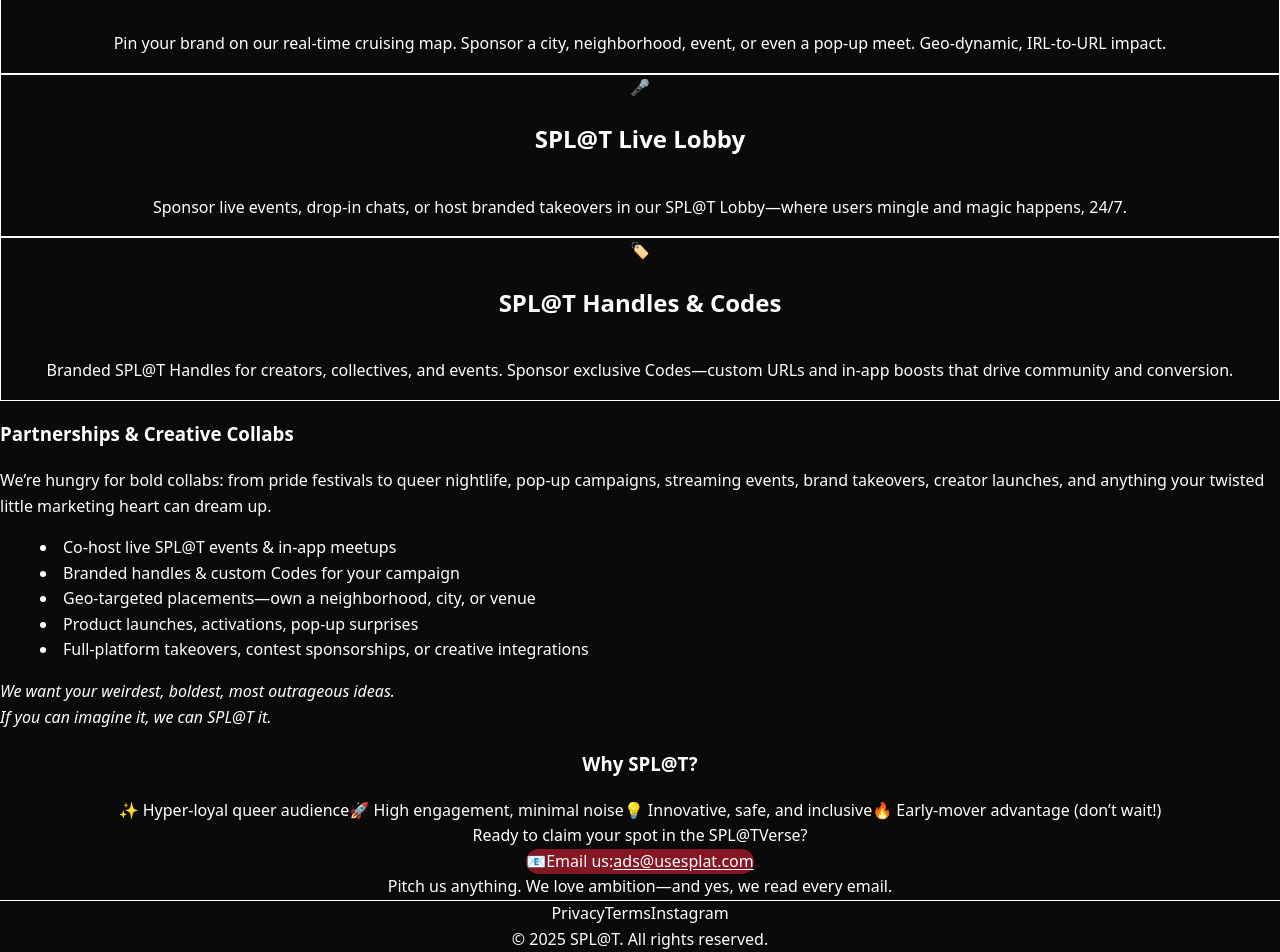
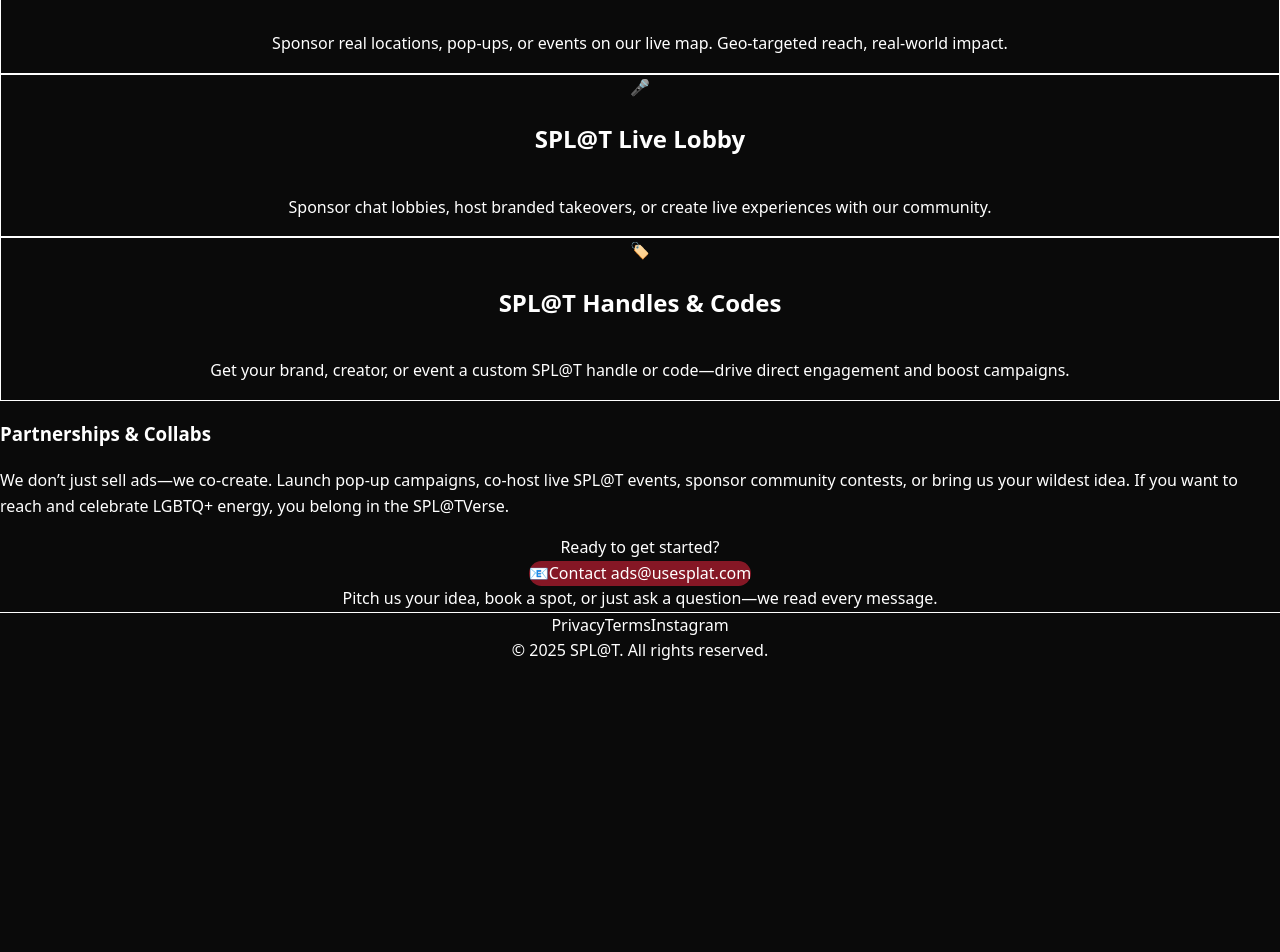
Before and after one commit to SPLAT-Admin/splat-landing-lite, a Next.js app: page /advertise in a window 1280 px wide. Shown: the part 585-1537 px from the top of the page. After the commit the page ends 1249 px from the top, so only its background shows below. Built offline with nearby package versions, Linux system fonts and the light colour scheme.

Commit message:
add advertise page with all SPL@TVerse ad and collab opportunities

```diff
--- a/pages/advertise.tsx
+++ b/pages/advertise.tsx
@@ -8,7 +8,6 @@
         <title>Advertise in the SPL@TVerse | SPL@T</title>
         <meta name="description" content="Partner, sponsor, or advertise in the SPL@TVerse – SPL@T App, Live Lobby, SP@T Map, Handles, Codes, and more. Bold, shameless, and built for connection." />
       </Head>
-      {/* NAV */}
       <nav className="w-full py-4 px-8 flex justify-between items-center">
         <span className="text-3xl font-extrabold tracking-tight text-[color:var(--deep-crimson,#e11d48)] drop-shadow">
           SPL@T
@@ -21,98 +20,62 @@
         </a>
       </nav>
 
-      {/* HERO */}
       <main className="flex-1 flex flex-col items-center justify-center px-6">
         <section className="max-w-3xl w-full text-center space-y-8 mt-10 mb-16">
           <h1 className="text-4xl md:text-5xl font-extrabold bg-gradient-to-r from-[color:var(--deep-crimson,#e11d48)] via-red-500 to-yellow-400 bg-clip-text text-transparent drop-shadow-xl">
             Advertise in the SPL@TVerse
           </h1>
           <p className="text-lg md:text-xl text-white/90 font-medium max-w-2xl mx-auto">
-            Unlock the most high-velocity, deeply connected LGBTQ+ audience on the internet.
-            SPL@T isn’t just another app—it’s a playground, a map, a movement, and your brand can be part of it.
+            Want to reach the boldest, fastest-growing LGBTQ+ audience online? Advertise, partner, or sponsor across the entire SPL@TVerse—where connection happens and your brand can become part of the story.
           </p>
         </section>
 
-        {/* Features/Channels */}
         <section className="max-w-4xl w-full grid grid-cols-1 md:grid-cols-2 gap-8 mb-16">
           <div className="bg-white/5 rounded-2xl shadow-lg p-7 flex flex-col items-center border border-red-900/10">
             <div className="text-3xl mb-3">📱</div>
             <h2 className="text-xl font-bold text-red-400 mb-2">SPL@T App</h2>
-            <p className="text-white/80">Integrated display and native placements. Seamless, unobtrusive, ultra-engaged. Launch your brand in the app everyone’s talking about.</p>
+            <p className="text-white/80">Banner, featured, or native ads inside the SPL@T app. Engage users where the magic happens.</p>
           </div>
           <div className="bg-white/5 rounded-2xl shadow-lg p-7 flex flex-col items-center border border-red-900/10">
             <div className="text-3xl mb-3">🗺️</div>
             <h2 className="text-xl font-bold text-red-400 mb-2">SP@T Map</h2>
-            <p className="text-white/80">Pin your brand on our real-time cruising map. Sponsor a city, neighborhood, event, or even a pop-up meet. Geo-dynamic, IRL-to-URL impact.</p>
+            <p className="text-white/80">Sponsor real locations, pop-ups, or events on our live map. Geo-targeted reach, real-world impact.</p>
           </div>
           <div className="bg-white/5 rounded-2xl shadow-lg p-7 flex flex-col items-center border border-red-900/10">
             <div className="text-3xl mb-3">🎤</div>
             <h2 className="text-xl font-bold text-red-400 mb-2">SPL@T Live Lobby</h2>
-            <p className="text-white/80">Sponsor live events, drop-in chats, or host branded takeovers in our SPL@T Lobby—where users mingle and magic happens, 24/7.</p>
+            <p className="text-white/80">Sponsor chat lobbies, host branded takeovers, or create live experiences with our community.</p>
           </div>
           <div className="bg-white/5 rounded-2xl shadow-lg p-7 flex flex-col items-center border border-red-900/10">
             <div className="text-3xl mb-3">🏷️</div>
             <h2 className="text-xl font-bold text-red-400 mb-2">SPL@T Handles & Codes</h2>
-            <p className="text-white/80">Branded SPL@T Handles for creators, collectives, and events. Sponsor exclusive Codes—custom URLs and in-app boosts that drive community and conversion.</p>
+            <p className="text-white/80">Get your brand, creator, or event a custom SPL@T handle or code—drive direct engagement and boost campaigns.</p>
           </div>
         </section>
 
-        {/* Collab Opportunities */}
         <section className="max-w-3xl w-full mx-auto mb-16">
-          <h3 className="text-2xl font-extrabold text-yellow-400 mb-3">Partnerships & Creative Collabs</h3>
+          <h3 className="text-2xl font-extrabold text-yellow-400 mb-3">Partnerships & Collabs</h3>
           <p className="text-white/80 text-base mb-4">
-            We’re hungry for bold collabs: from pride festivals to queer nightlife, pop-up campaigns, streaming events, brand takeovers, creator launches, and anything your twisted little marketing heart can dream up.
+            We don’t just sell ads—we co-create. Launch pop-up campaigns, co-host live SPL@T events, sponsor community contests, or bring us your wildest idea. If you want to reach and celebrate LGBTQ+ energy, you belong in the SPL@TVerse.
           </p>
-          <ul className="list-disc list-inside text-left text-white/70 space-y-1 mb-4">
-            <li>Co-host live SPL@T events & in-app meetups</li>
-            <li>Branded handles & custom Codes for your campaign</li>
-            <li>Geo-targeted placements—own a neighborhood, city, or venue</li>
-            <li>Product launches, activations, pop-up surprises</li>
-            <li>Full-platform takeovers, contest sponsorships, or creative integrations</li>
-          </ul>
-          <div className="text-base text-white/60 italic">
-            We want your weirdest, boldest, most outrageous ideas.<br />
-            If you can imagine it, we can SPL@T it.
-          </div>
         </section>
 
-        {/* WHY SPL@T */}
-        <section className="max-w-3xl w-full mx-auto mb-14 text-center">
-          <h3 className="text-xl font-bold text-white mb-2">Why SPL@T?</h3>
-          <div className="flex flex-wrap justify-center gap-6">
-            <div className="bg-red-900/60 rounded-full px-6 py-2 text-sm text-yellow-300 font-semibold shadow">
-              ✨ Hyper-loyal queer audience
-            </div>
-            <div className="bg-red-900/60 rounded-full px-6 py-2 text-sm text-yellow-300 font-semibold shadow">
-              🚀 High engagement, minimal noise
-            </div>
-            <div className="bg-red-900/60 rounded-full px-6 py-2 text-sm text-yellow-300 font-semibold shadow">
-              💡 Innovative, safe, and inclusive
-            </div>
-            <div className="bg-red-900/60 rounded-full px-6 py-2 text-sm text-yellow-300 font-semibold shadow">
-              🔥 Early-mover advantage (don’t wait!)
-            </div>
-          </div>
-        </section>
-
-        {/* CTA */}
         <section className="max-w-2xl w-full mx-auto mb-10 flex flex-col items-center gap-6">
           <div className="text-lg text-white/80 font-medium mb-2">
-            Ready to claim your spot in the SPL@TVerse?
+            Ready to get started?
           </div>
           <a
             href="mailto:ads@usesplat.com"
             className="w-72 flex items-center justify-center gap-2 bg-[color:var(--deep-crimson,#e11d48)] hover:bg-red-700 active:scale-95 text-white text-xl font-bold rounded-full py-4 shadow-lg transition-all duration-150"
           >
-            <span className="text-2xl">📧</span> Email us: <span className="underline underline-offset-2 ml-1">ads@usesplat.com</span>
+            <span className="text-2xl">📧</span> Contact ads@usesplat.com
           </a>
           <div className="text-sm text-white/60">
-            Pitch us anything. We love ambition—and yes, we read every email.
+            Pitch us your idea, book a spot, or just ask a question—we read every message.
           </div>
         </section>
       </main>
 
-      {/* FOOTER */}
       <footer className="w-full py-5 flex flex-col md:flex-row items-center justify-between bg-black/80 border-t border-white/10 px-6 gap-2">
         <div className="text-xs text-white/40 flex gap-3">
           <a href="/privacy" className="hover:text-white/80">Privacy</a>
```
